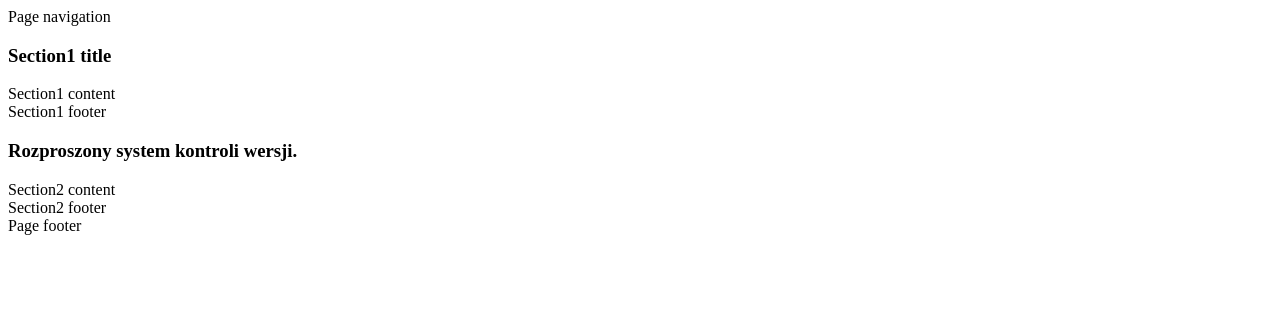
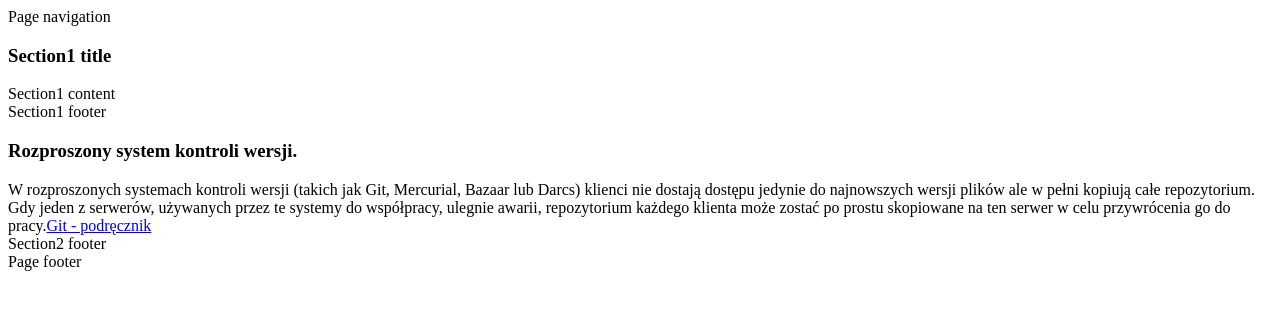
Before and after one commit to petreglad/iislabpio_194389, a plain HTML site: page index.html in a window 1280 px wide. Drawn offline with Linux system fonts and the light colour scheme.

Commit message:
zmiana 2 cecha2

```diff
--- a/index.html
+++ b/index.html
@@ -23,7 +23,8 @@ Section1 footer
 <h3 class="panel-title">Rozproszony system kontroli wersji.</h3>
 </div>
 <div class="panel-body">
-Section2 content
+W rozproszonych systemach kontroli wersji (takich jak Git, Mercurial, Bazaar lub Darcs) klienci nie dostają dostępu jedynie do najnowszych wersji plików ale w pełni kopiują całe repozytorium. Gdy jeden z serwerów, używanych przez te systemy do współpracy, ulegnie awarii, repozytorium każdego klienta może zostać po prostu skopiowane na ten serwer w celu przywrócenia go do pracy.<a href="http://git-scm.com/book/pl/Pierwsze-kroki-Wprowadzenie-do-kontroli-wersji#Rozproszone-systemy-kontroli-wersji">Git - podręcznik</a>
+
 </div>
 <footer class="panel-footer">
 Section2 footer
```
